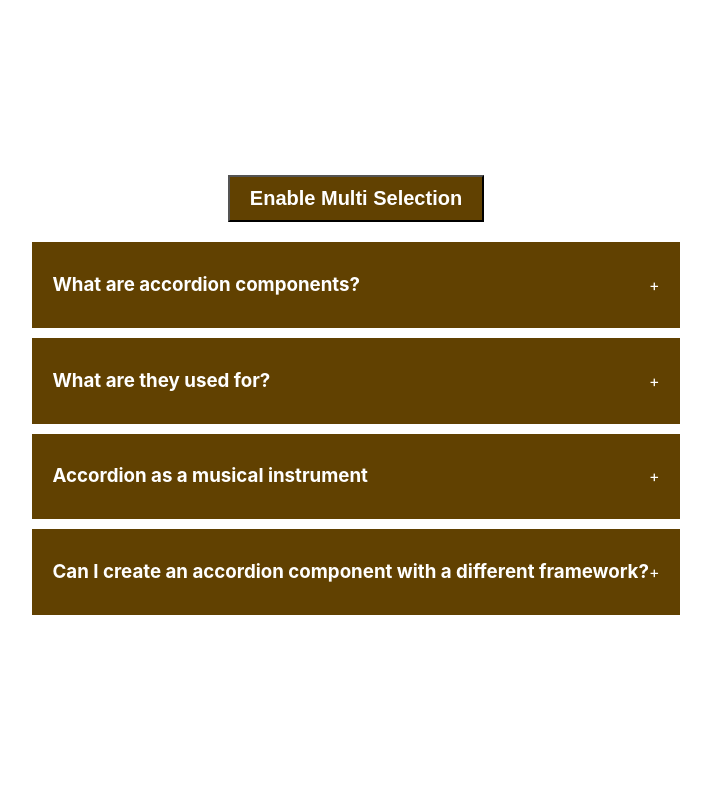
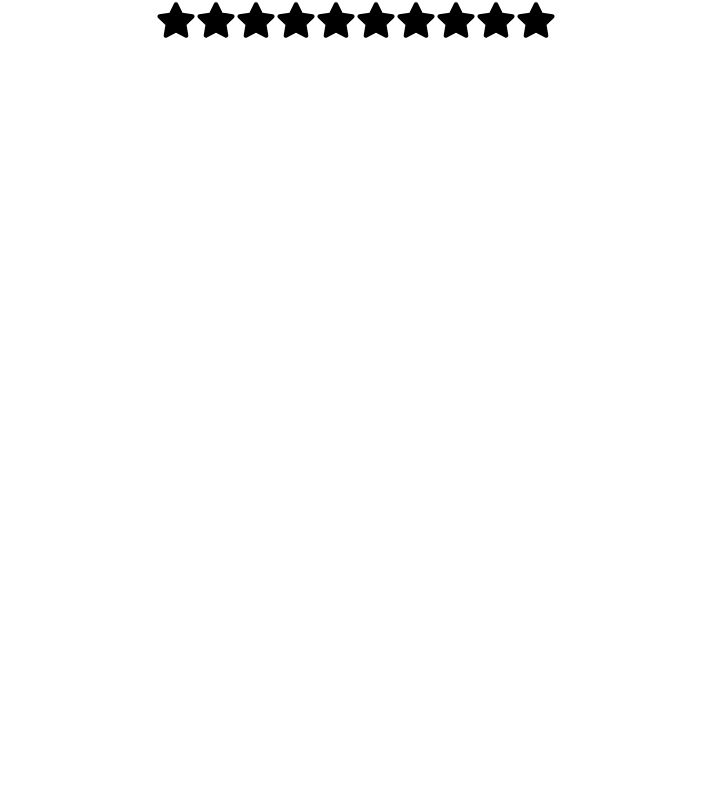
Before and after one commit to brimarq/simple-react-interview-projects, a React (Vite) app: page / in a window 1280 px wide. Shown: the top 800 px of the page, without its empty margins (284-995 px from the left). Built offline with nearby package versions, Linux system fonts and the light colour scheme.

Commit message:
create star rating component

```diff
--- a/package.json
+++ b/package.json
@@ -11,7 +11,8 @@
   },
   "dependencies": {
     "react": "^18.2.0",
-    "react-dom": "^18.2.0"
+    "react-dom": "^18.2.0",
+    "react-icons": "^5.0.1"
   },
   "devDependencies": {
     "@types/react": "^18.2.15",
--- a/src/App.jsx
+++ b/src/App.jsx
@@ -1,14 +1,17 @@
 import "./App.css";
-import Accordion from "./components/accordion";
-import RandomColor from "./components/random-color";
+// import Accordion from "./components/accordion";
+// import RandomColor from "./components/random-color";
+import StarRating from "./components/star-rating";
 
 function App() {
   return (
     <>
       {/* Accordion component */}
-      <Accordion />
+      {/* <Accordion /> */}
       {/* Random color component */}
-      <RandomColor />
+      {/* <RandomColor /> */}
+      {/* Star rating component */}
+      <StarRating numStars={10} />
     </>
   );
 }
--- /dev/null
+++ b/src/components/star-rating/index.jsx
@@ -0,0 +1,46 @@
+import { useState } from "react";
+import { FaStar } from "react-icons/fa";
+import PropTypes from "prop-types";
+import "./styles.css";
+
+export default function StarRating({ numStars = 5 }) {
+  const [rating, setRating] = useState(0);
+  const [hover, setHover] = useState(0);
+
+  function handleClick(getCurrentIndex) {
+    // console.log(getCurrentIndex);
+    setRating(getCurrentIndex);
+  }
+
+  function handleMouseEnter(getCurrentIndex) {
+    // console.log(getCurrentIndex);
+    setHover(getCurrentIndex);
+  }
+
+  function handleMouseLeave() {
+    setHover(rating);
+  }
+
+  return (
+    <div className="star-rating">
+      {[...Array(numStars)].map((_, index) => {
+        index += 1;
+
+        return (
+          <FaStar
+            key={index}
+            className={index <= (hover || rating) ? "active" : "inactive"}
+            onClick={() => handleClick(index)}
+            onMouseMove={() => handleMouseEnter(index)}
+            onMouseLeave={() => handleMouseLeave()}
+            size={40}
+          />
+        );
+      })}
+    </div>
+  );
+}
+
+StarRating.propTypes = {
+  numStars: PropTypes.number,
+};
--- /dev/null
+++ b/src/components/star-rating/styles.css
@@ -0,0 +1,7 @@
+.active {
+  color: #fff700;
+}
+
+.inactive {
+  color: #000000;
+}
--- a/src/index.css
+++ b/src/index.css
@@ -4,7 +4,7 @@
   font-weight: 400;
 
   /* color-scheme: light dark; */
-  color: rgba(255, 255, 255, 0.87);
+  /* color: rgba(255, 255, 255, 0.87); */
   /* background-color: #242424; */
 
   font-synthesis: none;
```
Also changed, not shown: 1 other file (tests, documents, lock files or other folders).
